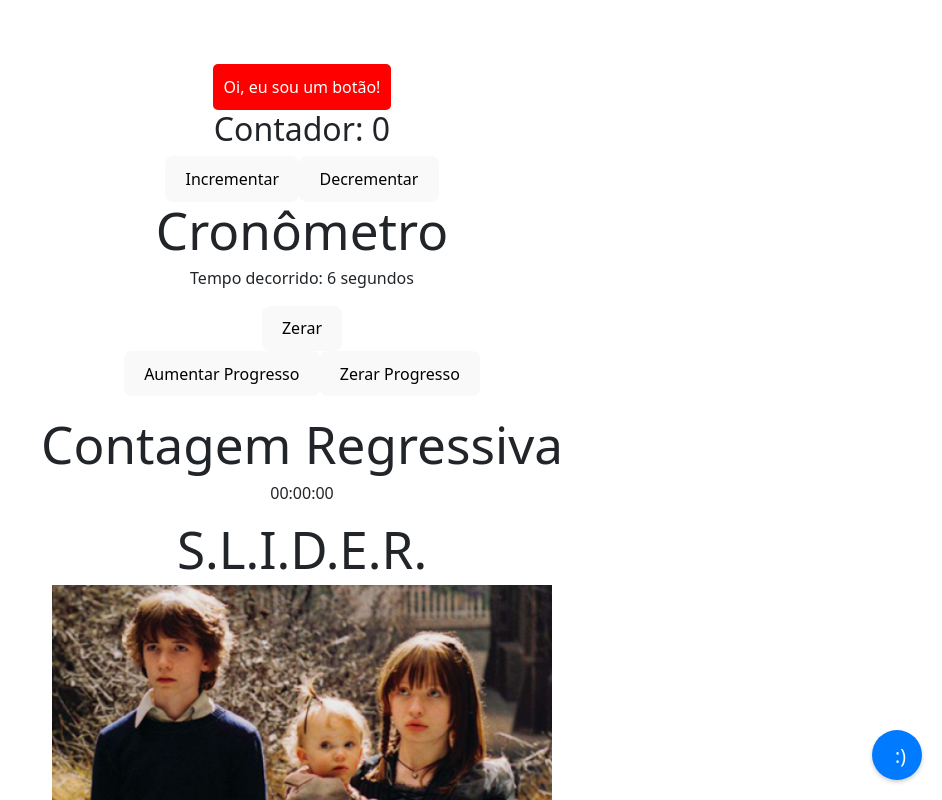
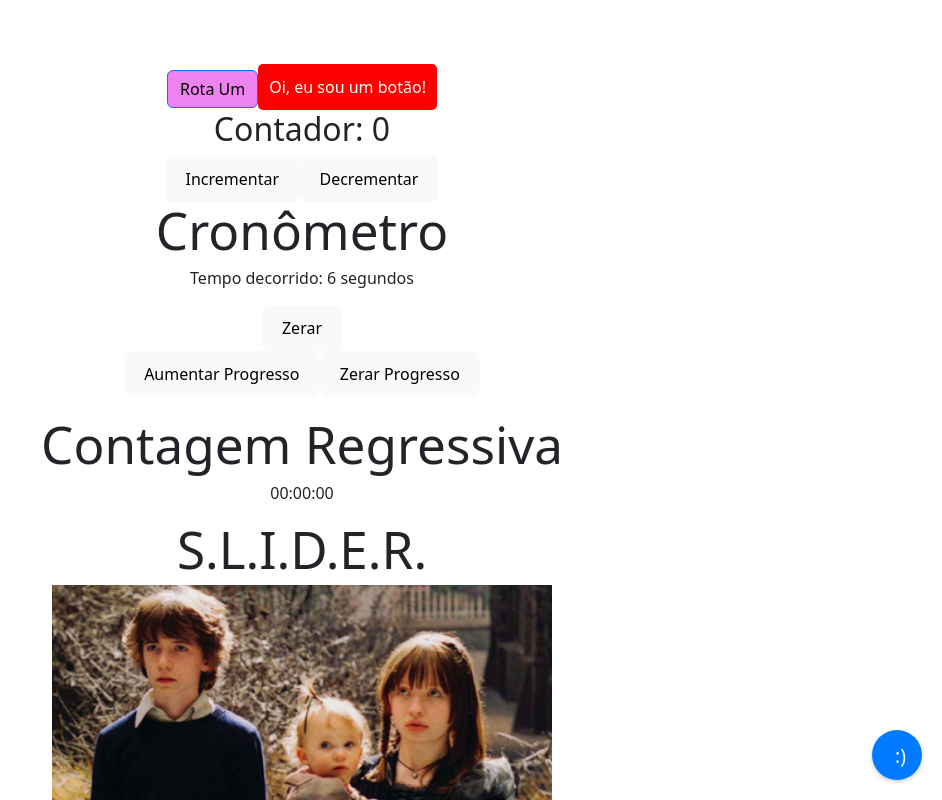
Before and after one commit to euannerocha/tres_meia_meia_code, a React (Vite) app in the folder code_tres_meia_meia/: page / in a window 1280 px wide. Shown: the top 800 px of the page, without its empty margins (338-1280 px from the left). Built offline with nearby package versions, Linux system fonts and the light colour scheme; no server answers.

Commit message:
teste e button go to rota um

```diff
--- a/code_tres_meia_meia/src/pages/Home.tsx
+++ b/code_tres_meia_meia/src/pages/Home.tsx
@@ -63,6 +63,7 @@ import NotificationList from "../progresso/Marco/dia_81/dia_oitenta_e_um";
 import { InputColor } from "../progresso/Marco/dia_82/dia_oitenta_e_dois";
 import Autocomplete from "../progresso/Marco/dia_83/dia_oitenta_e_tres";
 import FileUpload from "../progresso/Marco/dia_85";
+import { ButtonGoToRotaUm } from "../progresso/Marco/dia_87";
 
 // import ScrollToTopButton from "../progresso/Marco/dia_80/dia_oitenta";
 // import MyComponent from "../progresso/Marco/dia_75/myComponent";
@@ -216,6 +217,7 @@ function Home() {
 
   return (
     <div id="root">
+      <ButtonGoToRotaUm />
       <BotaoColorido />
       <Contador />
       <Cronometro />
--- a/code_tres_meia_meia/src/progresso/Fevereiro/dia_44/dia_quarenta_e_quatro.tsx
+++ b/code_tres_meia_meia/src/progresso/Fevereiro/dia_44/dia_quarenta_e_quatro.tsx
@@ -1,10 +1,12 @@
-import React from 'react';
+import React from "react";
+import { TesteButtons } from "../../Marco/dia_86";
 
 const RotaUm: React.FC = () => {
   return (
     <div>
       <h2>ROTA UM</h2>
       <p>SEJA BEM-VINDO À ROTA UM!</p>
+      <TesteButtons />
     </div>
   );
 };
--- a/code_tres_meia_meia/src/progresso/Marco/dia_86/index.tsx
+++ b/code_tres_meia_meia/src/progresso/Marco/dia_86/index.tsx
@@ -1,3 +1,10 @@
-export function  ButtonGoTo () {
-    return(<></>)
+import { Button, InputGroup } from "react-bootstrap";
+
+export function TesteButtons() {
+  return (
+    <>
+      <InputGroup>Teste Input Group</InputGroup>
+      <Button>Teste Button</Button>
+    </>
+  );
 }
--- /dev/null
+++ b/code_tres_meia_meia/src/progresso/Marco/dia_87/index.tsx
@@ -0,0 +1,12 @@
+import { Button } from "react-bootstrap";
+import { Link } from "react-router-dom";
+
+export function ButtonGoToRotaUm() {
+  return (
+    <Link to={"/rota_um"}>
+      <Button style={{ backgroundColor: "violet", color: "black" }}>
+        Rota Um
+      </Button>
+    </Link>
+  );
+}
```
